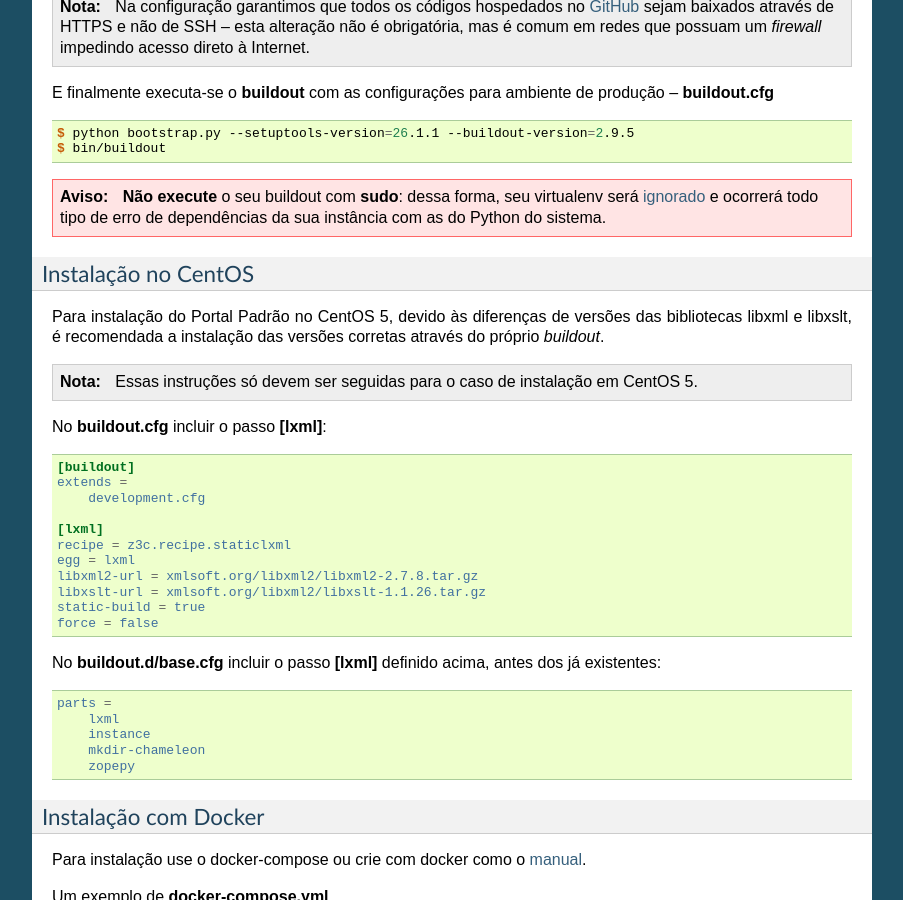
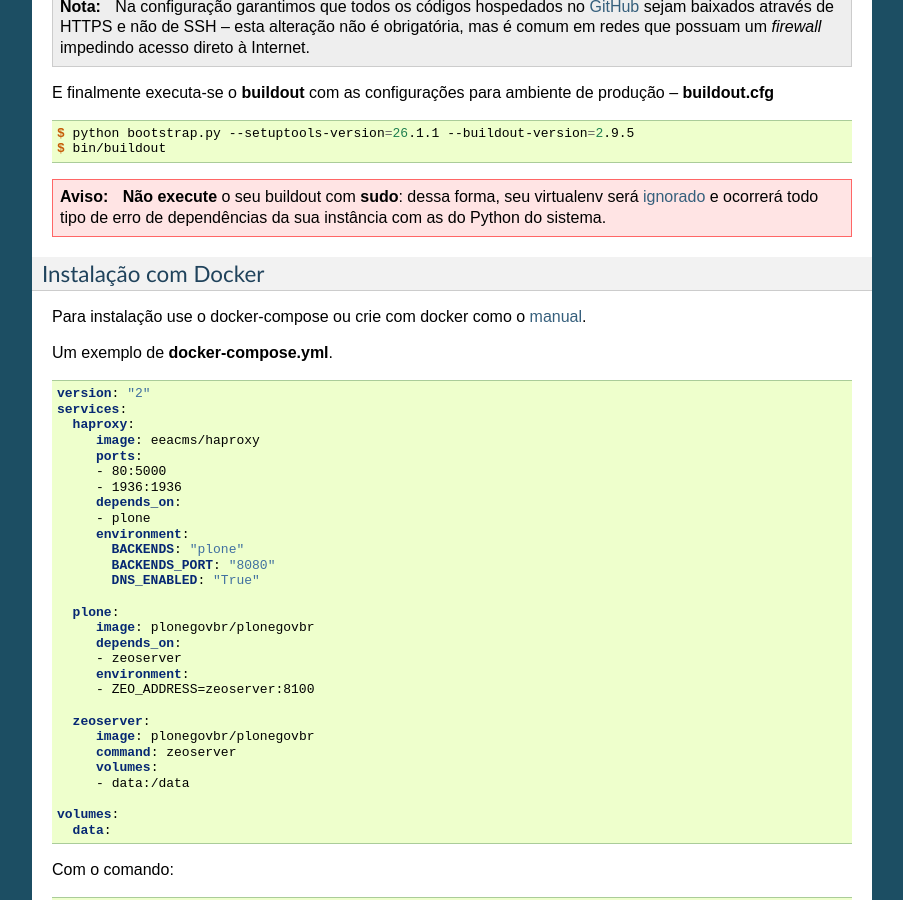
Before and after one commit to plonegovbr/portal.buildout, a Sphinx documentation site: the page built from docs/desenvolvimento.rst, in a window 1280 px wide and 900 px high, scrolled down 1161 px. Shown: the whole window, without its empty margins (198-1101 px from the left). Built offline with Sphinx 7.4.7, drawn with Linux system fonts in a browser that asks for light colours.

Commit message:
Remove references to CentOS 5 from documentation
[skip ci]

```diff
--- a/docs/desenvolvimento.rst
+++ b/docs/desenvolvimento.rst
@@ -85,43 +85,6 @@ E finalmente executa-se o :command:`buildout` com as configurações para ambien
 .. warning::
     **Não execute** o seu buildout com :command:`sudo`:
     dessa forma, seu virtualenv será `ignorado <http://askubuntu.com/a/478001>`_ e ocorrerá todo tipo de erro de dependências da sua instância com as do Python do sistema.
-
-Instalação no CentOS
---------------------
-
-Para instalação do Portal Padrão no CentOS 5,
-devido às diferenças de versões das bibliotecas libxml e libxslt,
-é recomendada a instalação das versões corretas através do próprio *buildout*.
-
-.. note::
-    Essas instruções só devem ser seguidas para o caso de instalação em CentOS 5.
-
-No **buildout.cfg** incluir o passo **[lxml]**:
-
-.. code-block:: ini
-
-    [buildout]
-    extends =
-        development.cfg
-
-    [lxml]
-    recipe = z3c.recipe.staticlxml
-    egg = lxml
-    libxml2-url = xmlsoft.org/libxml2/libxml2-2.7.8.tar.gz
-    libxslt-url = xmlsoft.org/libxml2/libxslt-1.1.26.tar.gz
-    static-build = true
-    force = false
-
-No **buildout.d/base.cfg** incluir o passo **[lxml]** definido acima,
-antes dos já existentes:
-
-.. code-block:: ini
-
-    parts =
-        lxml
-        instance
-        mkdir-chameleon
-        zopepy
 
 Instalação com Docker
 ---------------------
```
Also changed, not shown: docs/producao.rst (+0 -34 lines).
